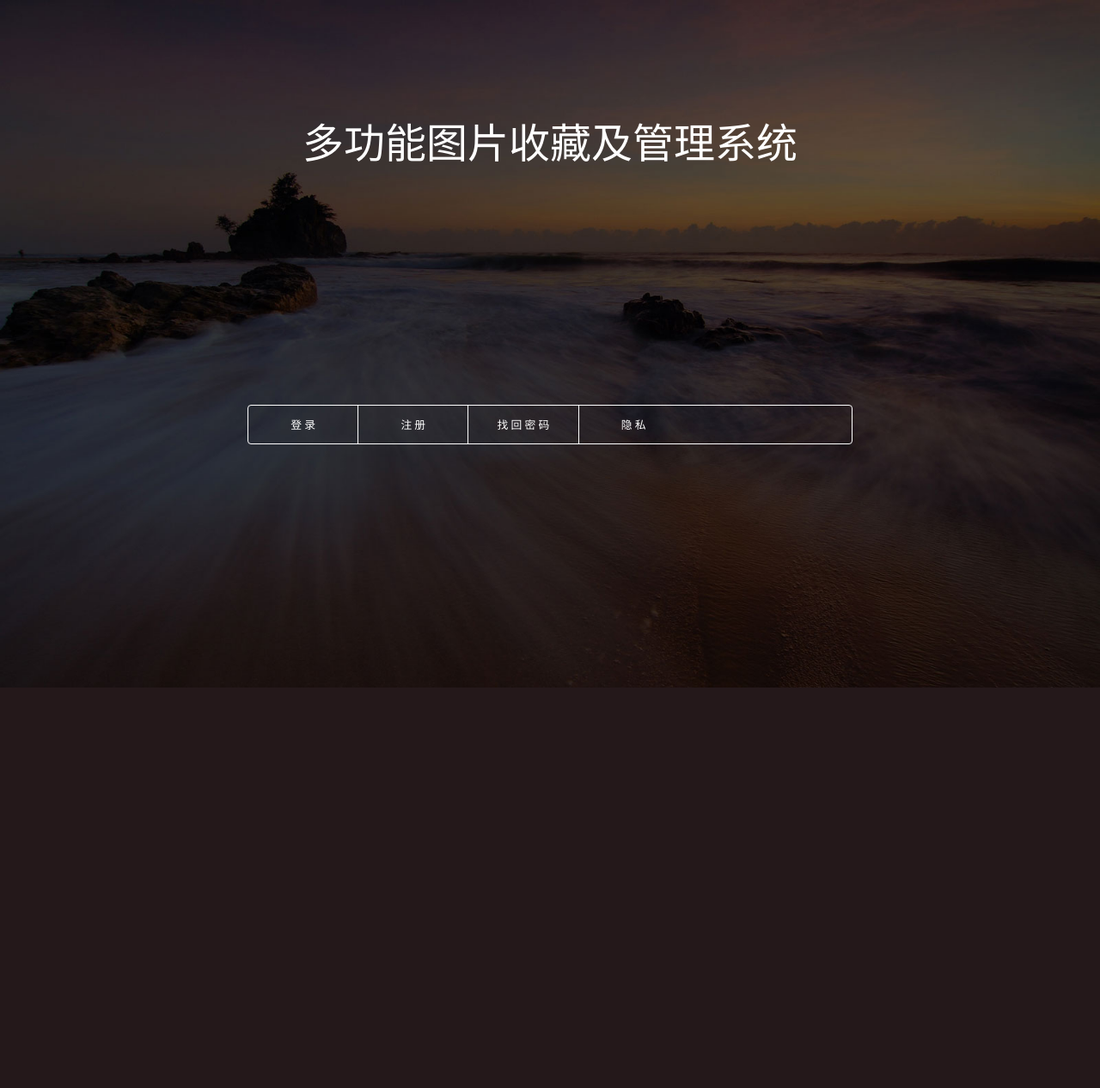
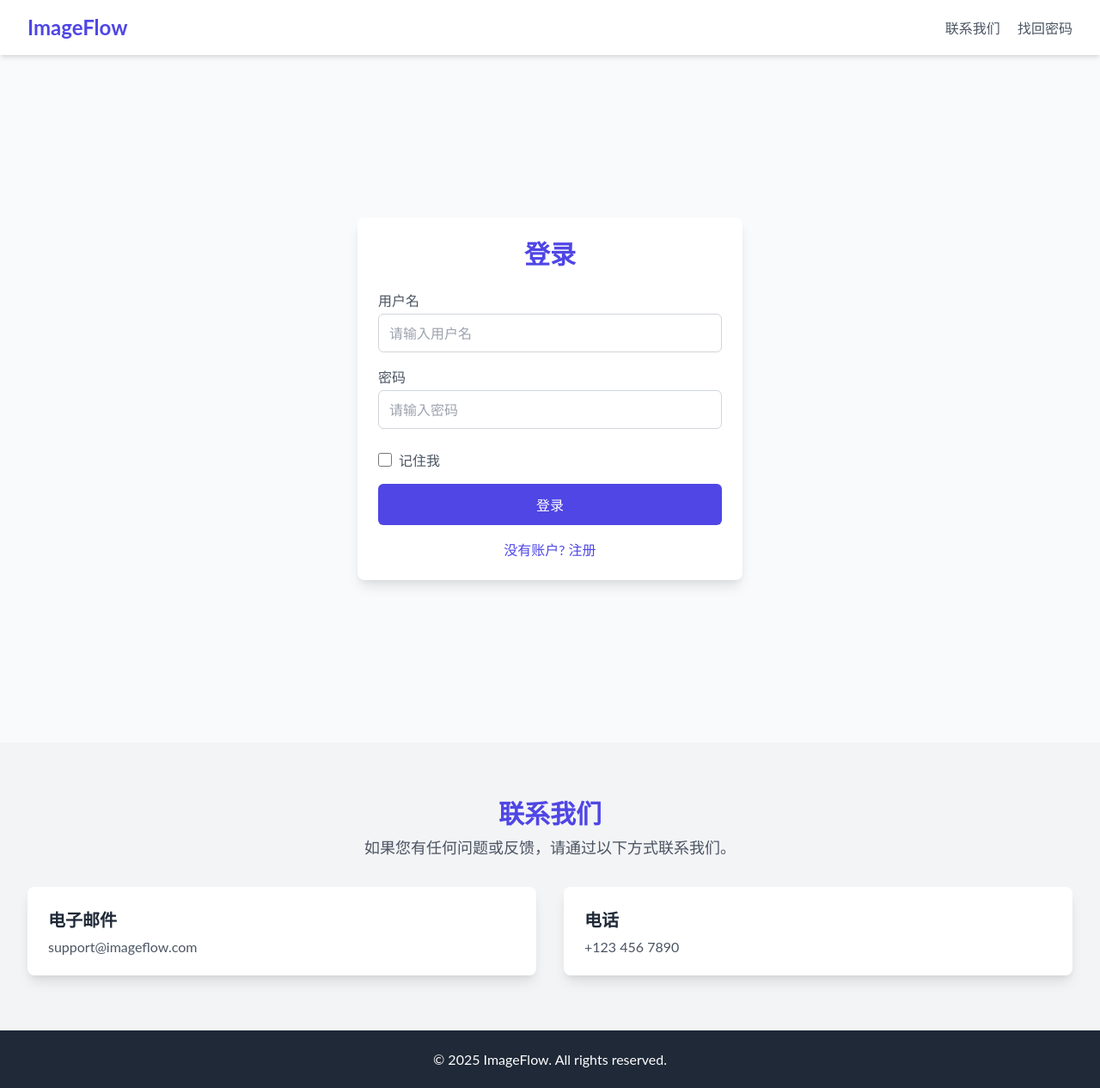
Before and after one commit to Lea-32/Image_System, a Flask app: page /login in a window 1280 px wide. Shown: the whole page at 86% size. Before the commit the page ends 800 px from the top, so only its background shows below. Run offline with Flask 2, Linux system fonts and the light colour scheme; some libraries are stand-ins or nearby versions.

Commit message:
登录页面风格修改--blue

```diff
--- a/static/css/style.css
+++ b/static/css/style.css
@@ -43,11 +43,7 @@ ul,label{
 body a:hover,body a{
 	text-decoration:none;
 }
-body {
-    background: url(../images/1.jpg);
-    background-size: cover;
-	min-height: 100vh;
-}
+
 /*-- main --*/
 .agileits_copyright{
 	text-align: center;
@@ -74,6 +70,29 @@ input[type="submit"],.btn-primary,.agileits_copyright p a,.w3l_search_bottom ul.
 	-o-transition:.5s ease-in;
 	-ms-transition:.5s ease-in;
 }
+input, button {
+    transition: all 0.3s ease;
+}
+
+input:focus, button:hover {
+    transform: scale(1.05);
+}
+
+/* 页面背景和阴影 */
+body {
+    background: #f7f7f7;
+}
+
+/* 错误提示框 */
+#error-message {
+    display: none;
+    background-color: #f8d7da;
+    color: #721c24;
+    border: 1px solid #f5c6cb;
+    padding: 10px;
+    border-radius: 5px;
+}
+
 .main {
     padding: 8em 0 6.5em;
 }
--- a/templates/Login_Registration.html
+++ b/templates/Login_Registration.html
@@ -1,171 +1,197 @@
 <!DOCTYPE html>
-<html lang="zh-CN">
+<html lang="en">
+
 <head>
-    <title>多功能图片收藏及管理系统</title>
     <meta charset="UTF-8">
-    <meta name="viewport" content="width=device-width, initial-scale=1">
-    <meta name="keywords" content="多功能图片收藏及管理系统"/>
+    <meta name="viewport" content="width=device-width, initial-scale=1.0">
+    <title>Login | ImageFlow</title>
+    <meta name="keywords" content="ImageFlow, Login, Organize, Discover" />
+    <link href="https://cdn.jsdelivr.net/npm/tailwindcss@2.2.19/dist/tailwind.min.css" rel="stylesheet">
+    <link href="{{ url_for('static', filename='css/style.css') }}" rel="stylesheet">
+</head>
 
-    <!-- for-mobile-apps -->
-    <script>
-        addEventListener("load", function () {
-            setTimeout(hideURLbar, 0);
-        }, false);
+<body class="bg-gray-50">
 
-        function hideURLbar() {
-            window.scrollTo(0, 1);
-        }
-    </script>
-    <!-- //for-mobile-apps -->
-	<script src="https://code.jquery.com/jquery-3.5.1.slim.min.js"></script>
+    <!-- 头部导航 -->
+    <header class="bg-white shadow-md">
+        <div class="max-w-7xl mx-auto px-4 sm:px-6 lg:px-8">
+            <div class="flex justify-between items-center py-4">
+                <h1 class="text-2xl font-bold text-indigo-600">ImageFlow</h1>
+                <nav class="space-x-4">
+                    <a href="#contact" class="text-gray-600 hover:text-indigo-600">联系我们</a>
+                    <a href="#" class="text-gray-600 hover:text-indigo-600">找回密码</a>
+                </nav>
+            </div>
+        </div>
+    </header>
 
-    <!-- font-awesome icons -->
-    <link rel="stylesheet" href="{{ url_for('static', filename='css/font-awesome.min.css') }}" />
-	<link rel="stylesheet" href="https://stackpath.bootstrapcdn.com/bootstrap/4.5.2/css/bootstrap.min.css">
-    <!-- //font-awesome icons -->
+    <!-- 登录表单 -->
+    <main class="min-h-screen flex items-center justify-center py-8">
+        <div class="max-w-md w-full bg-white shadow-lg rounded-lg p-6">
+            <h2 class="text-3xl font-semibold text-center text-indigo-600 mb-6">登录</h2>
+            <form action="{{ url_for('login.login') }}" method="POST">
+                <!-- 用户名输入 -->
+                <div class="mb-4">
+                    <label for="username" class="block text-gray-600">用户名</label>
+                    <input type="text" name="Name" id="username" class="mt-1 block w-full p-3 border border-gray-300 rounded-md focus:outline-none focus:ring-2 focus:ring-indigo-600" placeholder="请输入用户名" required>
+                </div>
 
-    <link href="{{ url_for('static', filename='css/style.css') }}" rel="stylesheet" type="text/css" media="all" />
-    <link href="{{ url_for('static', filename='css/popuo-box.css') }}" rel="stylesheet" type="text/css" media="all" />
+                <!-- 密码输入 -->
+                <div class="mb-6">
+                    <label for="password" class="block text-gray-600">密码</label>
+                    <input type="password" name="Password" id="password" class="mt-1 block w-full p-3 border border-gray-300 rounded-md focus:outline-none focus:ring-2 focus:ring-indigo-600" placeholder="请输入密码" required>
+                </div>
 
-    <link href="//fonts.googleapis.com/css?family=Lato:100,100i,300,300i,400,400i,700,700i,900,900i&subset=latin-ext" rel="stylesheet">
+                <!-- 记住我复选框 -->
+                <div class="flex items-center mb-4">
+                    <input type="checkbox" name="checkbox" class="h-4 w-4 text-indigo-600 border-gray-300 rounded focus:ring-indigo-600" id="remember-me">
+                    <label for="remember-me" class="ml-2 text-gray-600">记住我</label>
+                </div>
 
-</head>
-<body>
-	<div class="main">
-		<h1>多功能图片收藏及管理系统</h1>
-			<div class="w3l_main_grids">
-				<div class="agile-w3ls">
-					<div class="content-1">
-							<div class="inner">
-								<h2> </h2>
-								<p> </p>
-							</div>
-						</div>
+                <!-- 登录按钮 -->
+                <button type="submit" class="w-full bg-indigo-600 text-white py-3 rounded-md hover:bg-indigo-700">登录</button>
+            </form>
+
+            <!-- 错误提示信息 -->
+				<div id="error-message" class="mt-4 text-red-500 text-center hidden">
+					<p>用户名或密码无效，请重试。</p>
+				</div>
 
 
-						<div class="agile-nav">
-							<nav>
-								<ul>
-									<li><a class="popup-with-zoom-anim" href="#small-dialog">登录</a></li>
-									<li><a class="popup-with-zoom-anim" href="#small-dialog1">注册</a></li>
-									<li><a class="popup-with-zoom-anim" href="#">找回密码</a></li>
-									<li><a class="popup-with-zoom-anim" href="#">隐私</a></li>
-									<div class="clear"></div>
-								</ul>
-							</nav>
-						</div>
+            <!-- 注册链接 -->
+            <div class="mt-4 text-center">
+                <a href="#register-modal" class="text-indigo-600 hover:text-indigo-700" id="open-register-modal">没有账户? 注册</a>
+            </div>
+        </div>
+    </main>
+
+    <!-- 注册弹出框 -->
+    <div id="register-modal" class="fixed inset-0 bg-gray-500 bg-opacity-75 z-50 hidden">
+        <div class="flex items-center justify-center min-h-screen">
+            <div class="bg-white p-6 rounded-lg shadow-lg w-96">
+                <h2 class="text-3xl font-semibold text-center text-indigo-600 mb-6">注册</h2>
+                <form action="{{ url_for('register.register') }}" method="POST">
+                    <!-- 用户名输入 -->
+                    <div class="mb-4">
+                        <label for="register-username" class="block text-gray-600">用户名</label>
+                        <input type="text" name="Name" id="register-username" class="mt-1 block w-full p-3 border border-gray-300 rounded-md focus:outline-none focus:ring-2 focus:ring-indigo-600" placeholder="请输入用户名" required>
+                    </div>
+
+                    <!-- 密码输入 -->
+					<div class="mb-4">
+						<label for="register-password" class="block text-gray-600">密码</label>
+						<input type="password" name="Password" id="register-password" class="mt-1 block w-full p-3 border border-gray-300 rounded-md focus:outline-none focus:ring-2 focus:ring-indigo-600" placeholder="请输入密码" required>
 					</div>
-			</div>
-	<!-- small-dialog -->
 
-		<!-- 登录页面的标题 -->
-		<div id="small-dialog" class="mfp-hide w3ls_small_dialog wthree_pop">
-			<div class="w3l_main_grid1_w3ls_grid">
-				<h3>登录</h3>
-					<div class="w3_agile_main_left_grid_w3_agileits">
-						<form action="{{ url_for('login.login') }}" method="post">
-							<div class="agileits_w3layouts_user">
-								<i class="fa fa-user" aria-hidden="true"></i>
-								<input type="text" name="Name" placeholder="用户名" required="">
-							</div>
-							<div class="agileits_w3layouts_user">
-								<i class="fa fa-key" aria-hidden="true"></i>
-								<input type="password" name="Password" placeholder="密码" required="">
-							</div>
-							<div class="agile_remember">
-								<div class="agile_remember_left">
-									<div class="check">
-										<label class="checkbox"><input type="checkbox" name="checkbox"><i> </i>remember me</label>
-									</div>
-								</div>
-								<div class="agile_remember_right">
-									<a href="#">Forgot Password?</a>
-								</div>
-								<div class="clear"> </div>
-							</div>
+					<!-- 确认密码 -->
+					<div class="mb-6">
+						<label for="confirm-password" class="block text-gray-600">确认密码</label>
+						<input type="password" name="ConfirmPassword" id="confirm-password" class="mt-1 block w-full p-3 border border-gray-300 rounded-md focus:outline-none focus:ring-2 focus:ring-indigo-600" placeholder="确认密码" required>
+						<!-- 添加错误提示 -->
+						<p id="password-error" class="text-red-500 text-sm hidden">两次密码输入不一致，请重新输入。</p>
+					</div>
 
-							                <!-- 添加用于显示错误信息的提示框 -->
-							<input type="submit" value="Sign In">
+                    <!-- 邮箱输入 -->
+                    <div class="mb-6">
+                        <label for="register-email" class="block text-gray-600">邮箱</label>
+                        <input type="email" name="Email" id="register-email" class="mt-1 block w-full p-3 border border-gray-300 rounded-md focus:outline-none focus:ring-2 focus:ring-indigo-600" placeholder="请输入邮箱" required>
+                    </div>
 
-						</form>
-					</div>
-				</div>
-		</div>
-	<!-- //小型对话框 -->
-	<!-- small-dialog1 -->
-	<div id="small-dialog1" class="mfp-hide w3ls_small_dialog wthree_pop">
-		<div class="w3l_main_grid1_w3ls_grid">
-					<h3>注册</h3>
-					<div class="w3_agile_main_left_grid_w3_agileits">
-						<form action="{{ url_for('register.register') }}" method="post">
-							<div class="agileits_w3layouts_user">
-								<i class="fa fa-user" aria-hidden="true"></i>
-								<input type="text" name="Name" placeholder="用户名" required="">
-							</div>
-							<div class="agileits_w3layouts_user">
-								<i class="fa fa-key" aria-hidden="true"></i>
-								<input type="password" name="Password" placeholder="密码" required="">
-							</div>
-							<div class="agileits_w3layouts_user">
-								<i class="fa fa-key" aria-hidden="true"></i>
-								<input type="password" name="ConfirmPassword" placeholder="确认密码" required="">
-							</div>
-							<div class="agileits_w3layouts_user">
-								<i class="fa fa-envelope-o" aria-hidden="true"></i>
-								<input type="email" name="Email" placeholder="邮箱号" required="">
-							</div>
-							<div class="check">
-								<label class="checkbox"><input type="checkbox" name="checkbox" checked=""><i> </i>我同意 <span>隐私政策</span></label>
-							</div>
-							<input type="submit" value="注册">
+                    <!-- 同意隐私政策 -->
+                    <div class="flex items-center mb-6">
+                        <input type="checkbox" name="checkbox" class="h-4 w-4 text-indigo-600 border-gray-300 rounded focus:ring-indigo-600" id="agree-privacy">
+                        <label for="agree-privacy" class="ml-2 text-gray-600">我同意 <a href="#" class="text-indigo-600 hover:text-indigo-700">隐私政策</a></label>
+                    </div>
 
-						</form>
-					</div>
-				</div>
-		</div>
-	<!-- //small-dialog1 -->
-		<div class="agileits_copyright">
+                    <!-- 注册按钮 -->
+                    <button type="submit" class="w-full bg-indigo-600 text-white py-3 rounded-md hover:bg-indigo-700">注册</button>
+                </form>
 
-		</div>
-		<!-- js -->
-		<script src="{{ url_for('static', filename='js/jquery-2.2.3.min.js') }}"></script>
-		<!-- //js -->
+                <!-- 关闭按钮 -->
+                <div class="mt-4 text-center">
+                    <button id="close-register-modal" class="text-indigo-600 hover:text-indigo-700">关闭</button>
+                </div>
+            </div>
+        </div>
+    </div>
 
-		<script src="https://code.jquery.com/jquery-3.5.1.slim.min.js"></script>
-		<script src="https://cdn.jsdelivr.net/npm/@popperjs/core@2.0.9/dist/umd/popper.min.js"></script>
-		<script src="https://stackpath.bootstrapcdn.com/bootstrap/4.5.2/js/bootstrap.min.js"></script>
-		<!-- pop-up-box -->
-		<script src="{{ url_for('static', filename='js/jquery.magnific-popup.js') }}" type="text/javascript"></script>
-		<!--//pop-up-box -->
+    <!-- 联系我们模块 -->
+    <section id="contact" class="bg-gray-100 py-16">
+        <div class="max-w-7xl mx-auto px-6 lg:px-8">
+            <div class="text-center mb-8">
+                <h2 class="text-3xl font-bold text-indigo-600">联系我们</h2>
+                <p class="text-lg text-gray-600 mt-2">如果您有任何问题或反馈，请通过以下方式联系我们。</p>
+            </div>
+            <div class="grid grid-cols-1 md:grid-cols-2 gap-8">
+                <div class="p-6 bg-white shadow-lg rounded-lg">
+                    <h3 class="text-xl font-semibold text-gray-800">电子邮件</h3>
+                    <p class="text-gray-600 mt-2">support@imageflow.com</p>
+                </div>
+                <div class="p-6 bg-white shadow-lg rounded-lg">
+                    <h3 class="text-xl font-semibold text-gray-800">电话</h3>
+                    <p class="text-gray-600 mt-2">+123 456 7890</p>
+                </div>
+            </div>
+        </div>
+    </section>
+
+    <footer class="bg-gray-800 text-white py-6">
+        <div class="max-w-7xl mx-auto text-center">
+            <p>&copy; 2025 ImageFlow. All rights reserved.</p>
+        </div>
+    </footer>
 
 
+	<!-- 底部的脚本部分 -->
+	<script>
+	document.addEventListener("DOMContentLoaded", function () {
+		// 监听注册表单提交事件
+		document.querySelector("#register-modal form").addEventListener("submit", function (event) {
+			var password = document.getElementById("register-password").value;
+			var confirmPassword = document.getElementById("confirm-password").value;
+			var errorMessage = document.getElementById("password-error");
 
-		<script>
-		$(document).ready(function() {
-        $('.popup-with-zoom-anim').magnificPopup({
-            type: 'inline',
-            fixedContentPos: false,
-            fixedBgPos: true,
-            overflowY: 'auto',
-            closeBtnInside: true,
-            preloader: false,
-            midClick: true,
-            removalDelay: 300,
-            mainClass: 'my-mfp-zoom-in'
+			// 检查密码是否一致
+			if (password !== confirmPassword) {
+				event.preventDefault(); // 阻止表单提交
+				errorMessage.classList.remove("hidden"); // 显示错误信息
+			} else {
+				errorMessage.classList.add("hidden"); // 隐藏错误信息
+			}
+		});
+	});
+		// 监听登录表单提交事件
+	document.querySelector("form").addEventListener("submit", function (event) {
+		var username = document.getElementById("username").value;
+		var password = document.getElementById("password").value;
+		var errorMessage = document.getElementById("error-message");
+
+		// 检查用户名和密码是否有效（假设此逻辑你已经有处理，或者模拟验证）
+		if (username === "" || password === "") {
+			event.preventDefault(); // 阻止表单提交
+			errorMessage.classList.remove("hidden"); // 显示错误信息
+		} else {
+			errorMessage.classList.add("hidden"); // 隐藏错误信息
+		}
+	});
+
+    <!-- 注册弹出框的JS -->
+        // 显示注册弹出框
+        document.getElementById("open-register-modal").addEventListener("click", function() {
+            document.getElementById("register-modal").classList.remove("hidden");
         });
-    });
-</script>
-<script>
-    $(document).ready(function() {
-        // 检查是否有错误信息，如果有则弹出提示框
-        {% if login_failed %}
-            // 弹出提示框
-            alert("用户名或密码无效，请重试。");
-        {% endif %}
-    });
-</script>
-	</div>
 
+        // 关闭注册弹出框
+        document.getElementById("close-register-modal").addEventListener("click", function() {
+            document.getElementById("register-modal").classList.add("hidden");
+        });
 
+        $(document).ready(function() {
+            {% if login_failed %}
+                $('#error-message').removeClass('hidden');
+            {% endif %}
+        });
+    </script>
 </body>
+
 </html>
```
Also changed, not shown: static/js/script.js (+7 -0 lines), templates/main.html (line endings or trailing spaces).
